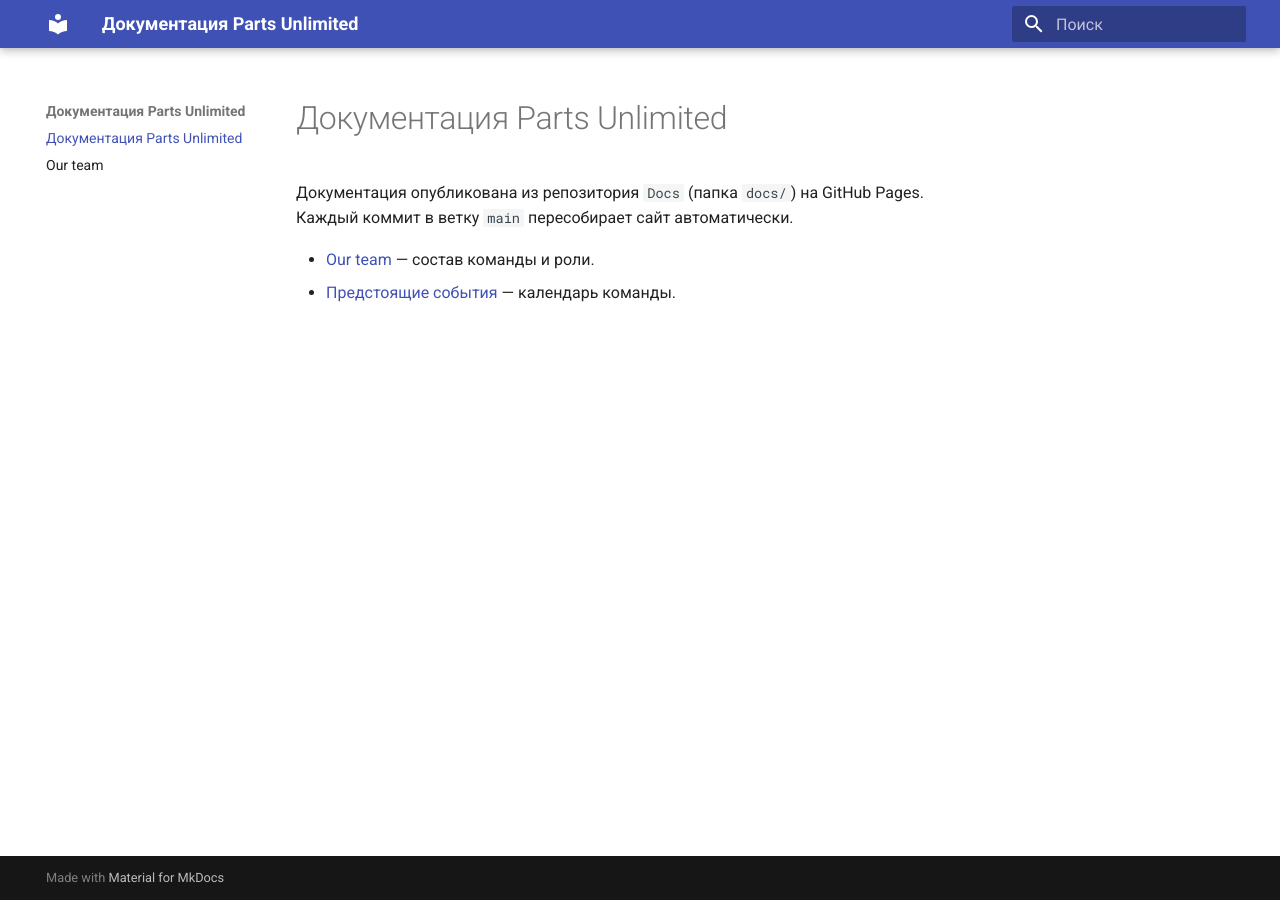
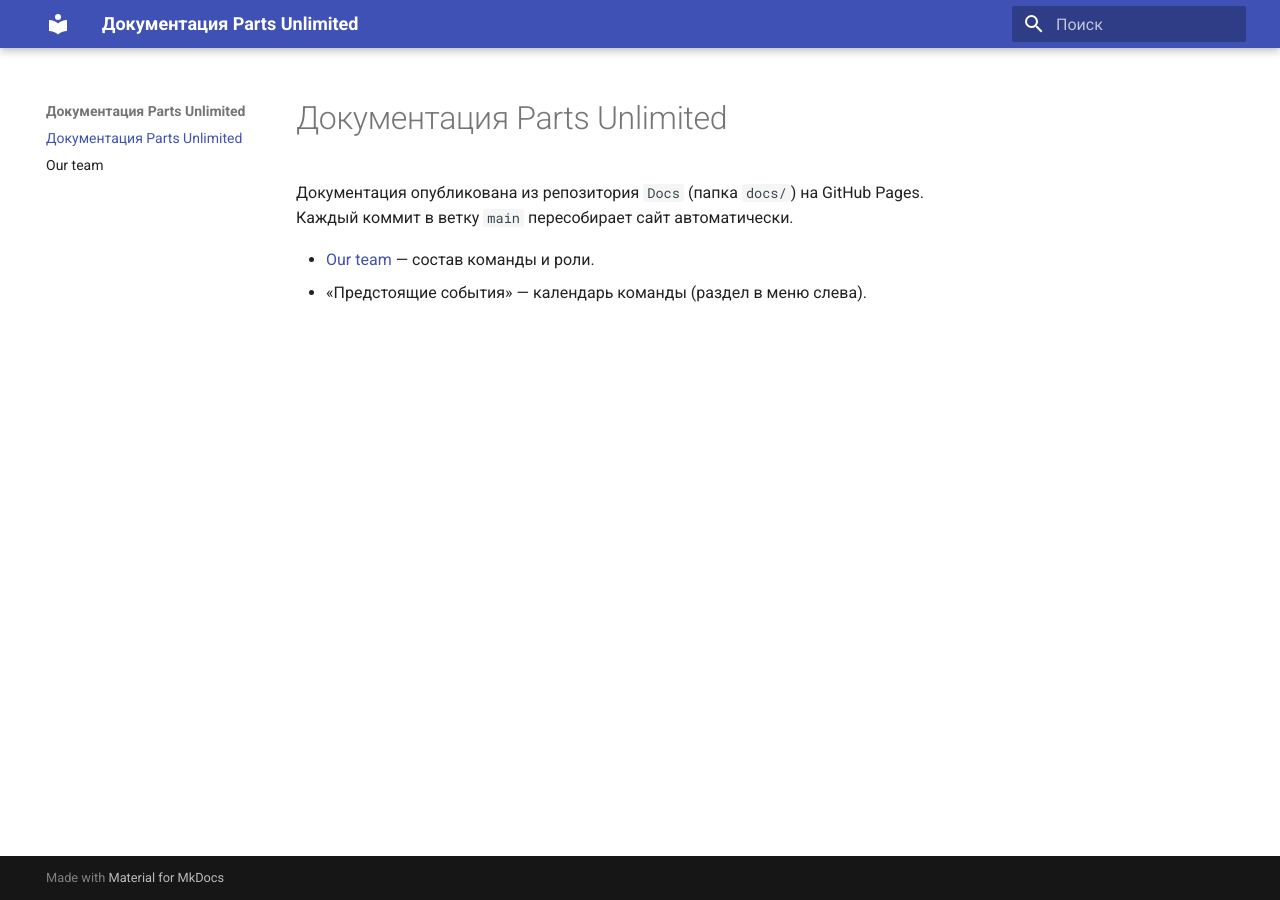
Before and after one commit to pul-borisenko/Docs, an MkDocs documentation site: the page built from docs/index.md, in a window 1280 px wide. Built offline with MkDocs 1.6.1 and Material for MkDocs 9.7.7, drawn with Linux system fonts in a browser that asks for light colours.

Commit message:
Главная страница документации без ссылки на ещё не созданный раздел
Co-Authored-By: Claude Opus 5.5 <noreply@anthropic.com>
Claude-Session: https://claude.ai/code/session_01T6CyUR21w3QsWFXnbGXpRE

```diff
--- a/docs/index.md
+++ b/docs/index.md
@@ -4,4 +4,4 @@
 Каждый коммит в ветку `main` пересобирает сайт автоматически.
 
 * [Our team](Our-team.md) — состав команды и роли.
-* [Предстоящие события](Предстоящие-события/События-Января.md) — календарь команды.
+* «Предстоящие события» — календарь команды (раздел в меню слева).
```
